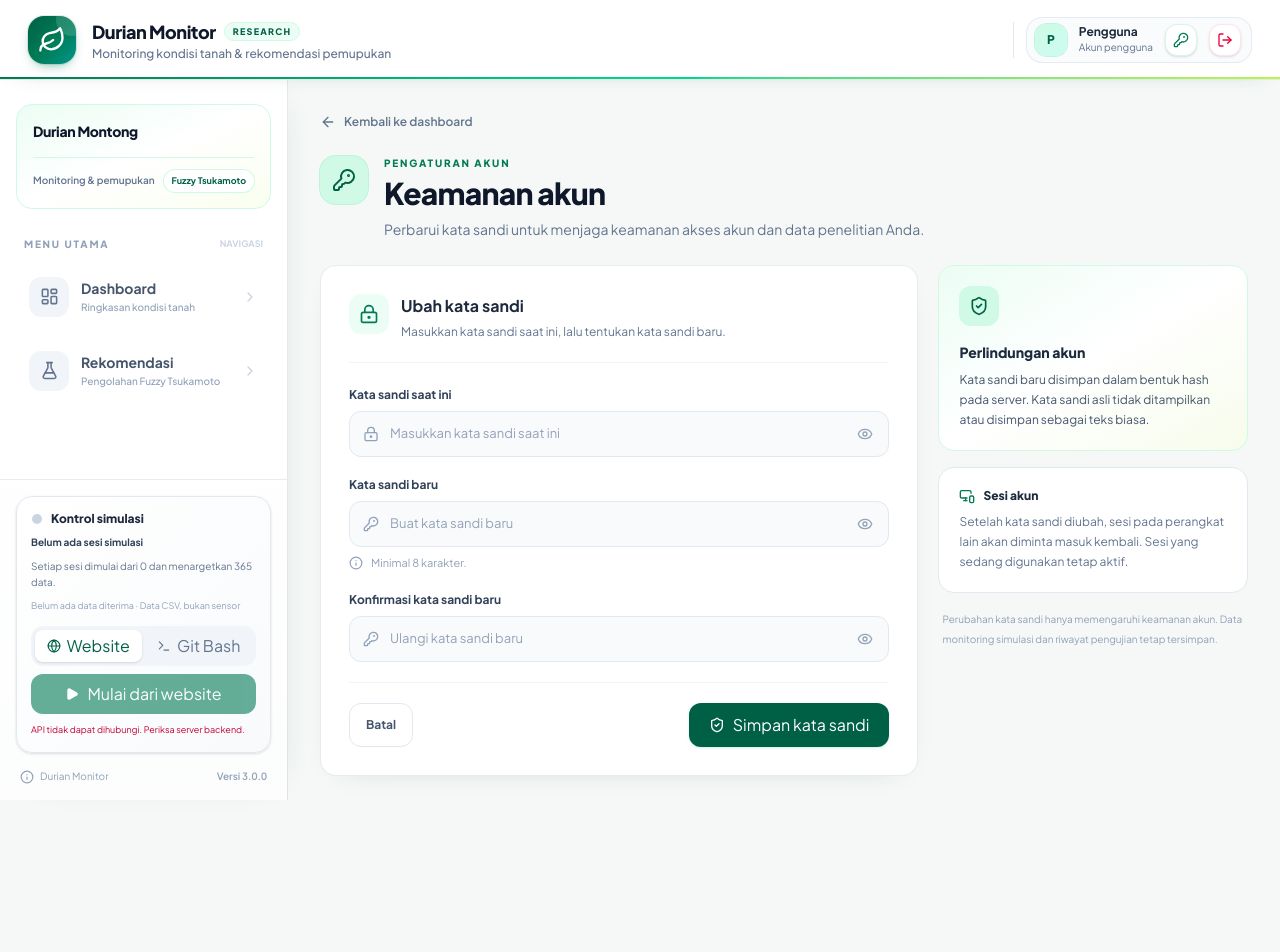
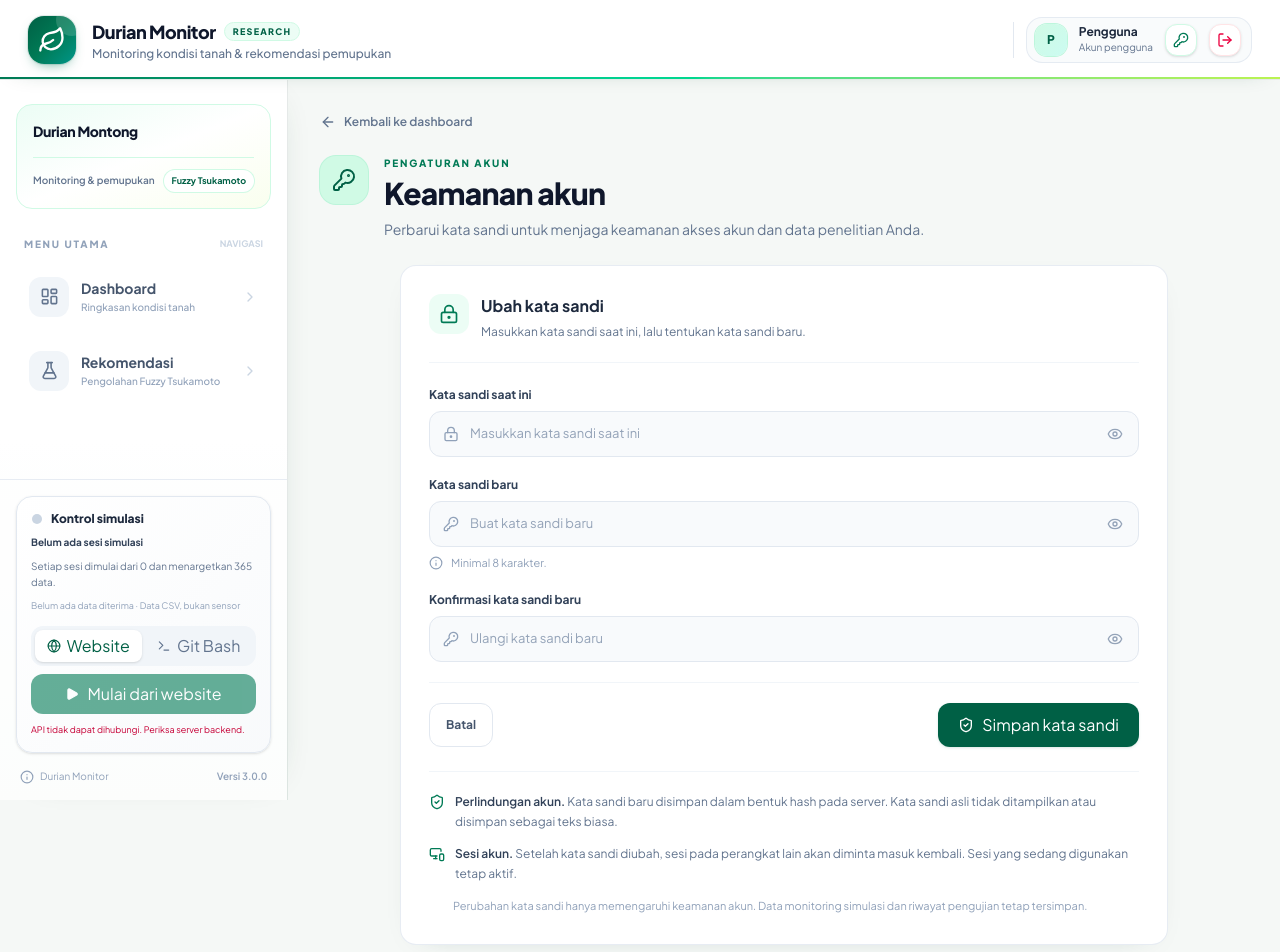
Before and after one commit to andri-irawan79/monitoring_web, a Vue app in the folder frontend/: page /account/security in a window 1280 px wide. Shown: the top 952 px of the page. Before the commit the page ends 808 px from the top, so only its background shows below. Built offline with nearby package versions, Linux system fonts and the light colour scheme; no server answers; sample sign-in values are in the browser's storage.

Commit message:
Remove security info cards and move notes below password form

```diff
--- a/frontend/src/views/AccountSecurityView.vue
+++ b/frontend/src/views/AccountSecurityView.vue
@@ -108,7 +108,7 @@ const submitChangePassword = async () => {
       </div>
     </div>
 
-    <div class="grid grid-cols-1 gap-5 lg:grid-cols-[minmax(0,1.45fr)_minmax(260px,0.75fr)]">
+    <div class="mx-auto w-full max-w-3xl">
       <section class="min-w-0 rounded-2xl border border-slate-200/80 bg-white p-5 shadow-[0_8px_30px_-24px_rgba(15,65,48,.35)] sm:p-7">
         <div class="flex items-start gap-3 border-b border-slate-100 pb-5">
           <div class="flex h-10 w-10 shrink-0 items-center justify-center rounded-xl bg-emerald-50 text-emerald-700">
@@ -267,33 +267,27 @@ const submitChangePassword = async () => {
             </button>
           </div>
         </form>
-      </section>
 
-      <aside class="space-y-4">
-        <section class="rounded-2xl border border-emerald-100 bg-gradient-to-br from-emerald-50 via-white to-lime-50/70 p-5">
-          <div class="flex h-10 w-10 items-center justify-center rounded-xl bg-emerald-100 text-emerald-800">
-            <ShieldCheck class="h-5 w-5" />
-          </div>
-          <h2 class="mt-4 text-sm font-extrabold text-slate-800">Perlindungan akun</h2>
-          <p class="mt-2 text-xs leading-5 text-slate-600">
+        <div class="mt-6 space-y-3 border-t border-slate-100 pt-5">
+          <div class="flex items-start gap-2.5">
+            <ShieldCheck class="mt-0.5 h-4 w-4 shrink-0 text-emerald-700" />
+            <p class="text-xs leading-5 text-slate-500">
+              <span class="font-semibold text-slate-700">Perlindungan akun.</span>
               Kata sandi baru disimpan dalam bentuk hash pada server. Kata sandi asli tidak ditampilkan atau disimpan sebagai teks biasa.
             </p>
-        </section>
-
-        <section class="rounded-2xl border border-slate-200 bg-white p-5">
-          <div class="flex items-center gap-2">
-            <MonitorSmartphone class="h-4 w-4 text-emerald-700" />
-            <h2 class="text-xs font-extrabold text-slate-800">Sesi akun</h2>
           </div>
-          <p class="mt-2 text-xs leading-5 text-slate-500">
+          <div class="flex items-start gap-2.5">
+            <MonitorSmartphone class="mt-0.5 h-4 w-4 shrink-0 text-emerald-700" />
+            <p class="text-xs leading-5 text-slate-500">
+              <span class="font-semibold text-slate-700">Sesi akun.</span>
               Setelah kata sandi diubah, sesi pada perangkat lain akan diminta masuk kembali. Sesi yang sedang digunakan tetap aktif.
             </p>
-        </section>
-
-        <p class="px-1 text-[10px] leading-5 text-slate-400">
+          </div>
+          <p class="pl-6 text-[11px] leading-5 text-slate-400">
             Perubahan kata sandi hanya memengaruhi keamanan akun. Data monitoring simulasi dan riwayat pengujian tetap tersimpan.
           </p>
-      </aside>
+        </div>
+      </section>
     </div>
   </div>
 </template>
```
Lines whose indentation alone changed are shown as unchanged.
